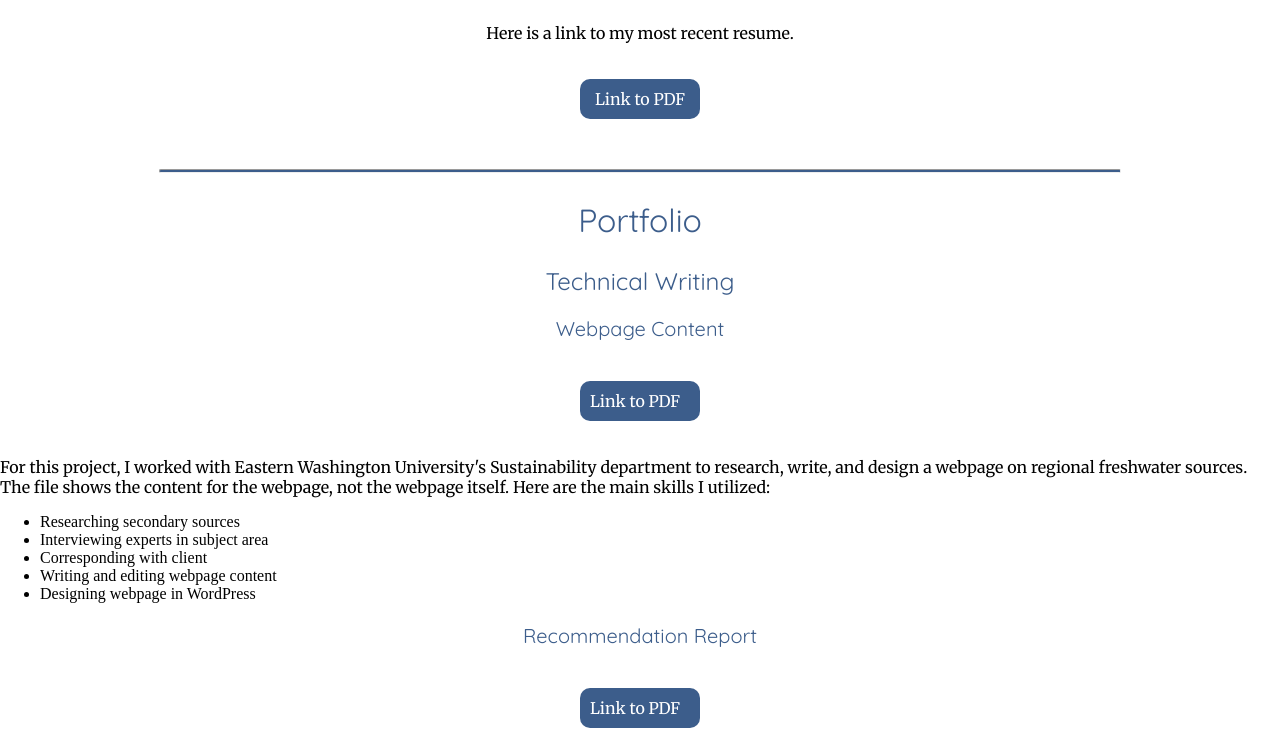
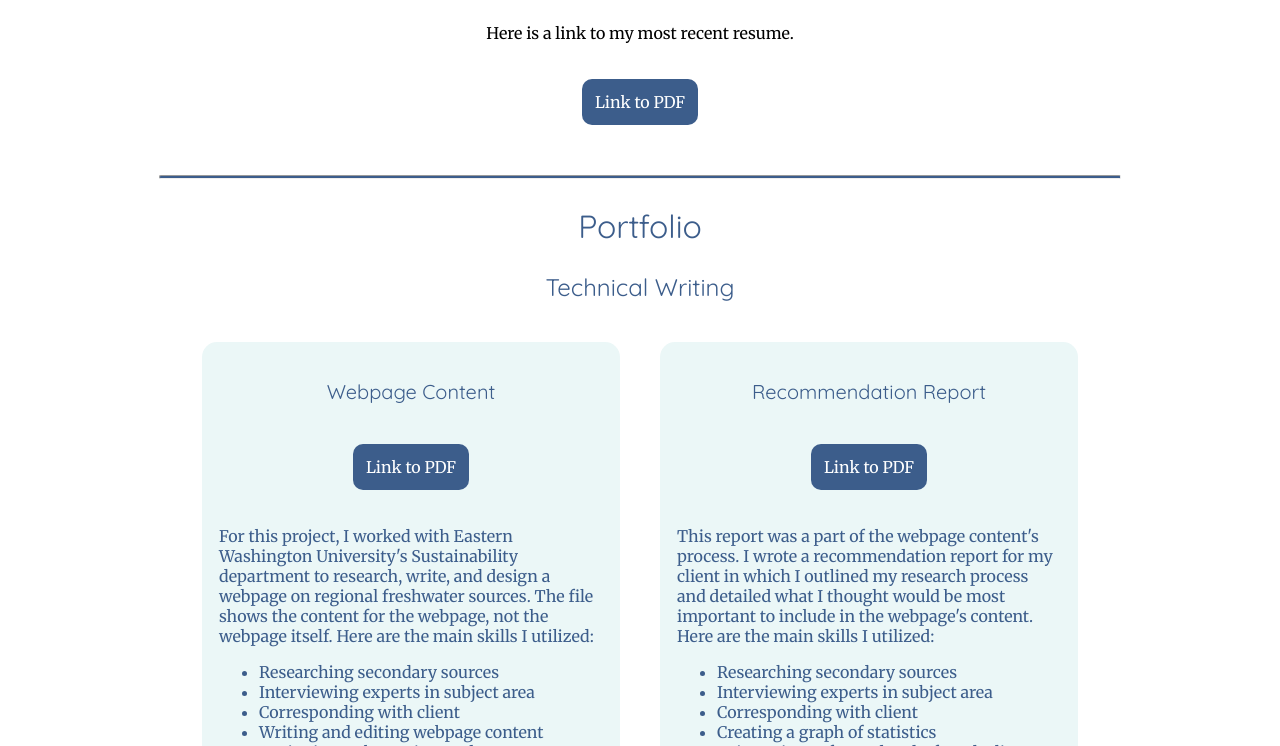
Before and after one commit to annapearsall/tcomportfolio, a plain HTML site: page index.html in a window 1280 px wide. Shown: the part 734-1480 px from the top of the page. Drawn offline with Linux system fonts and the light colour scheme; a web font is replaced by a local one.

Commit message:
Main styling for cards

```diff
--- a/style.css
+++ b/style.css
@@ -58,7 +58,6 @@ h1 {
     font-weight: 300;
     font-size: 2em;
     color: #3c5d8b;
-
     text-align: center;
 }
 
@@ -88,6 +87,10 @@ p {
     font-family: Merriweather, serif;
 }
 
+li {
+    font-family: Merriweather, serif;
+}
+
 .bioPhoto {
 
     border-radius: 50%;
@@ -101,11 +104,12 @@ p {
 }
 
 .pdfButton {
-    width: 100px;
+    width: fit-content;
+    text-align: center;
     background: #3c5d8b;
     color: white;
     margin: auto;
-    padding: 10px;
+    padding: 13px;
     border-radius: 10px;
 }
 
@@ -117,6 +121,23 @@ hr {
     margin-top: 30px;
 }
 
+.card-container {
+    display: flex;
+    flex-wrap: wrap;
+    align-items: center;
+    justify-content: center;
+    margin-bottom: 80px;
+}
+
+.card {
+    max-width: 30%;
+    height: 436px;
+    background: #ebf7f7;
+    margin: 20px;
+    padding: 17px;
+    border-radius: 15px;
+    color: #3c5d8b;
+}
 /* footer styling */
 .footer {
     margin-bottom: 0;
```
